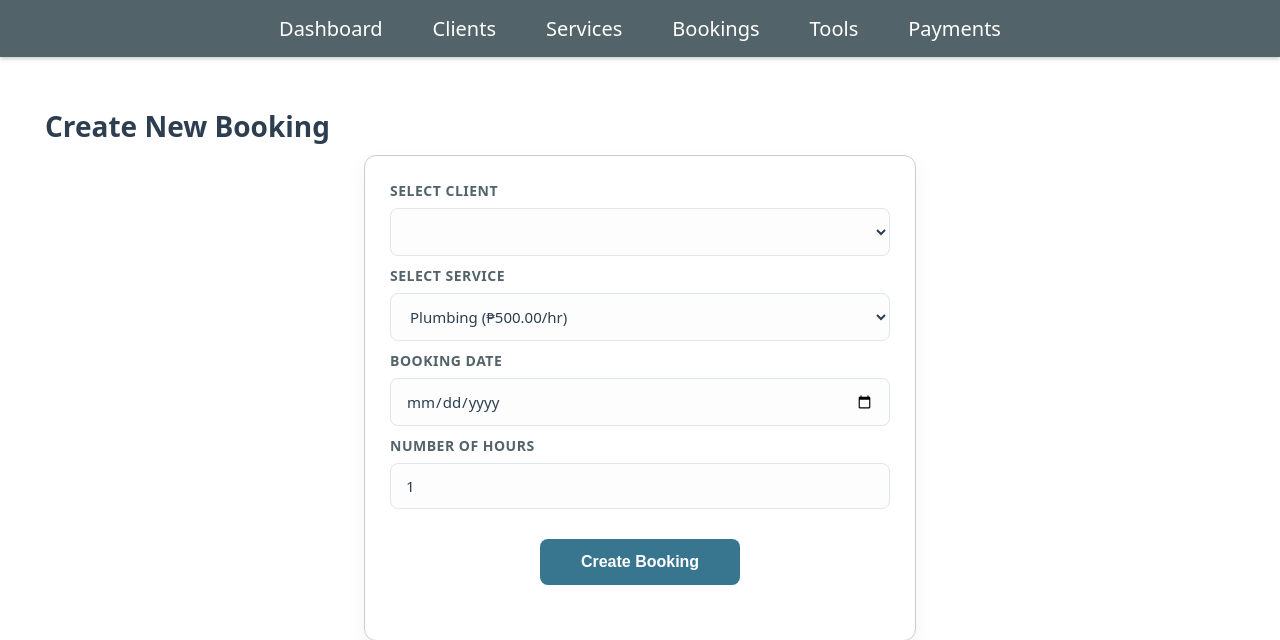
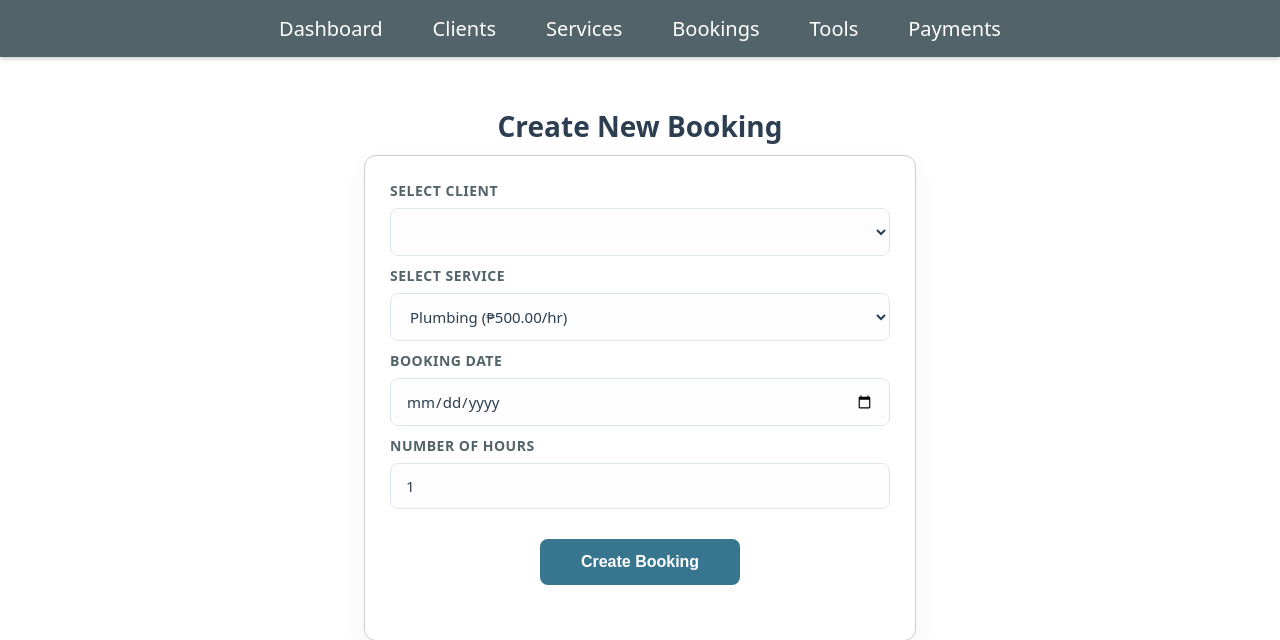
Before and after one commit to JKJapona/Laboratory_1, a PHP site: page /pages/bookings_create.php in a window 1280 px wide. Shown: the top 640 px of the page. Run offline with PHP 8.4, Linux system fonts and the light colour scheme; data comes from the database, SQL or seed files in the repository; data that the repository does not hold is empty.

Commit message:
Feat: Centered Form Headers

```diff
--- a/pages/bookings_create.php
+++ b/pages/bookings_create.php
@@ -31,7 +31,10 @@ $services = $conn->query("SELECT service_id, service_name, hourly_rate FROM serv
     <?php include "../nav.php"; ?>
 
     <div class="content">
-        <h1>Create New Booking</h1>
+        <div class="form-header">
+            <h1>Create New Booking</h1>
+        </div>
+
 
         <div class="form-container">
             <form method="POST">
--- a/pages/clients_edit.php
+++ b/pages/clients_edit.php
@@ -37,7 +37,10 @@
         <?php include "../nav.php"; ?>
 
         <div class="content">
-            <h1>Edit Client</h1>
+            <div class="form-header">
+                <h1>Edit Client</h1>
+            </div>
+
 
             <div class="form-container">
                 <p2 style="color:red;"><?php echo $message; ?></p2>
--- a/pages/payment_process.php
+++ b/pages/payment_process.php
@@ -57,16 +57,16 @@ if (isset($_POST['pay'])) {
         <?php include "../nav.php"; ?>
 
         <div class="content">
-            <h1>Process Payment (Booking #<?php echo $booking_id; ?>)</h1>
+            <div class="form-header">
+                <h1>Process Payment (Booking #<?php echo $booking_id; ?>)</h1>
+            </div>
 
             <div class="form-container">
-
                 <p>Total Cost: ₱<?php echo number_format($booking['total_cost'],2); ?></p>
                 <p>Total Paid: ₱<?php echo number_format($total_paid,2); ?></p>
                 <p><b>Balance: ₱<?php echo number_format($balance,2); ?></b></p>
 
                 <p2 style="color:red;"><?php echo $message; ?></p2>
-
 
                 <form method="post">
                     <div class="form-group">
--- a/pages/services_edit.php
+++ b/pages/services_edit.php
@@ -31,7 +31,9 @@
         <?php include "../nav.php"; ?>
 
         <div class="content">
-            <h1>Edit Service</h1>
+            <div class="form-header">
+                <h1>Edit Service</h1>
+            </div>
 
             <div class="form-container">
                 <form method="post">
--- a/pages/tools_list_assign.php
+++ b/pages/tools_list_assign.php
@@ -61,7 +61,9 @@ $bookings = mysqli_query($conn, "SELECT booking_id FROM bookings ORDER BY bookin
 
             <hr>
 
+            <div class="form-header">
                 <h2>Assign Tool to Booking</h2>
+            </div>
 
             <div class="form-container">
                 <form method="post">
```
Lines whose indentation alone changed are shown as unchanged.
